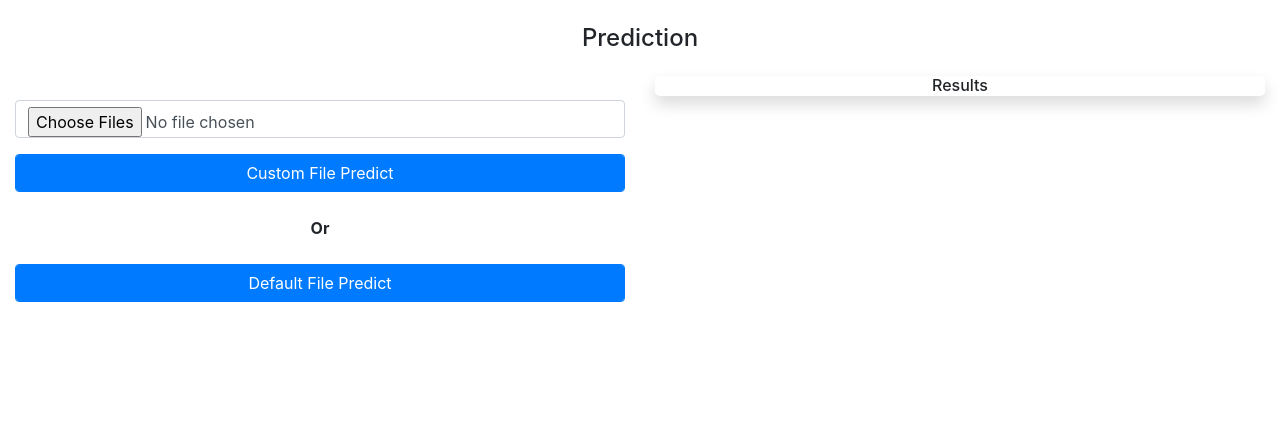
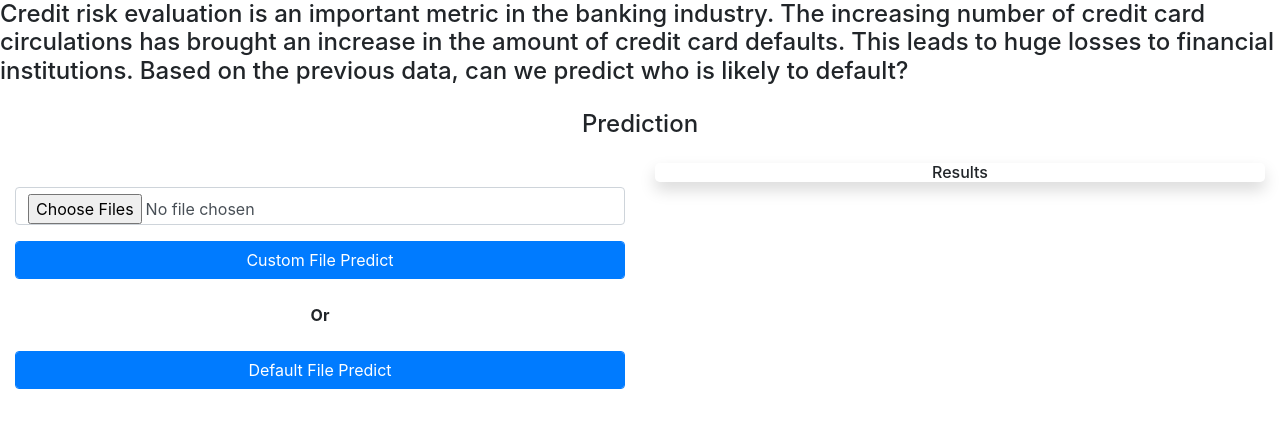
Before and after one commit to harsh1399/Credit-card-defaulters, a Flask app: page / in a window 1280 px wide. Shown: the part 58-486 px from the top of the page. Run offline with Flask 2, Linux system fonts and the light colour scheme; some libraries are stand-ins or nearby versions.

Commit message:
Heroku deployment files

```diff
--- a/templates/index.html
+++ b/templates/index.html
@@ -13,7 +13,11 @@
 			<h3>Credit Card Defaulters</h3>
 		</div>
 	</nav>
-
+	<div>
+		<h4> Credit risk evaluation is an important metric in the banking industry. The increasing number of credit card
+		circulations has brought an increase in the amount of credit card defaults. This leads to huge losses to financial
+		institutions. Based on the previous data, can we predict who is likely to default?</h4>
+	</div>
     <section class="testimonials text-center">
 		<div class="container-fluid ">
 			<h4 class="my-4 title">Prediction</h4>
```
Also changed, not shown: requirements.txt (added, +135 -0 lines), 1 other file.
